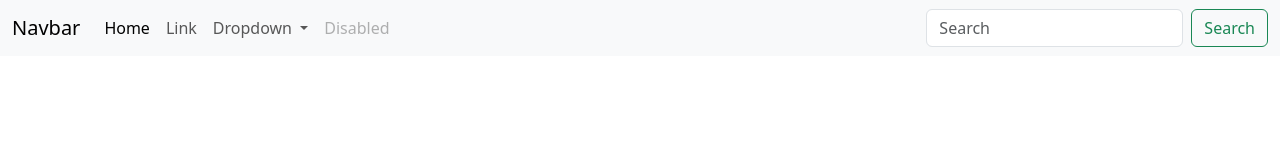
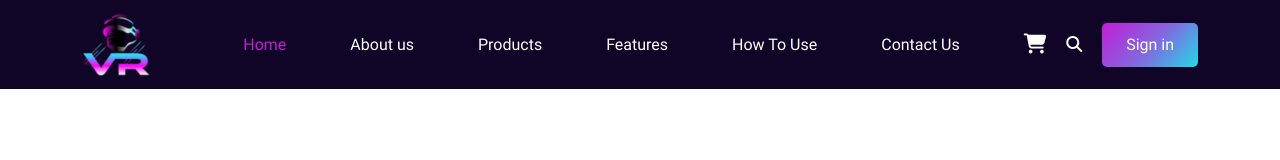
Before and after one commit to OmamaKhokhar/Virtual-Reality-Website, a plain HTML site: page index.html in a window 1280 px wide. Drawn offline with nearby package versions, Linux system fonts and the light colour scheme.

Commit message:
Added Navbar

```diff
--- a/index.html
+++ b/index.html
@@ -3,49 +3,69 @@
 <head>
     <meta charset="UTF-8">
     <meta name="viewport" content="width=device-width, initial-scale=1.0">
-    <title>VR Website</title>
+    <title>VR - Virtual Reality Website</title>
+
+    <link rel="shortcut icon" href="Assests/Images/VR-logo.png" type="image/x-icon">
     <link href="https://cdn.jsdelivr.net/npm/bootstrap@5.3.3/dist/css/bootstrap.min.css" rel="stylesheet" integrity="sha384-QWTKZyjpPEjISv5WaRU9OFeRpok6YctnYmDr5pNlyT2bRjXh0JMhjY6hW+ALEwIH" crossorigin="anonymous">
-
+    <link rel="stylesheet" href="style.css">
+    <script src="https://cdn.jsdelivr.net/npm/bootstrap@5.3.3/dist/js/bootstrap.bundle.min.js" integrity="sha384-YvpcrYf0tY3lHB60NNkmXc5s9fDVZLESaAA55NDzOxhy9GkcIdslK1eN7N6jIeHz" crossorigin="anonymous"></script>
+    <script src="https://kit.fontawesome.com/2e3e284156.js" crossorigin="anonymous"></script>
 </head>
   <body>
-    <script src="https://cdn.jsdelivr.net/npm/bootstrap@5.3.3/dist/js/bootstrap.bundle.min.js" integrity="sha384-YvpcrYf0tY3lHB60NNkmXc5s9fDVZLESaAA55NDzOxhy9GkcIdslK1eN7N6jIeHz" crossorigin="anonymous"></script>
-    <!-- Nav Bar -->
-    <nav class="navbar navbar-expand-lg bg-body-tertiary">
+    <!-- HEADER STARTS -->
+    <header>
+      <!-- NAVBAR -->
       <div class="container-fluid">
-          <a class="navbar-brand" href="#">Navbar</a>
+        <div class="container">
+          <nav class="navbar navbar-expand-lg">
+            <!-- LOGO -->
+            <div class="navbar-brand">
+              <img src="Assests/Images/VR-logo.png" alt="">
+            </div>
+            <!-- MENU BUTTON -->
             <button class="navbar-toggler" type="button" data-bs-toggle="collapse" data-bs-target="#navbarSupportedContent" aria-controls="navbarSupportedContent" aria-expanded="false" aria-label="Toggle navigation">
-            <span class="navbar-toggler-icon"></span>
+              <i class="fa-solid fa-bars fa-lg" style="color: #8268de;"></i>
             </button>
-          <div class="collapse navbar-collapse" id="navbarSupportedContent">
-            <ul class="navbar-nav me-auto mb-2 mb-lg-0">
-              <li class="nav-item">
-                <a class="nav-link active" aria-current="page" href="#">Home</a>
+            <!-- PAGES LINKS -->
+            <div class="w-auto collapse navbar-collapse" id="navbarSupportedContent">
+              <ul class="row-cols-lg-auto row-cols-1 navbar-nav align-items-center ms-auto mb-2 mb-lg-0 ">
+                <li class="nav-item me-xl-5 me-lg-3 ">
+                  <a class="nav-link active" aria-current="page" href="#">
+                    Home
+                  </a>
                 </li>
-              <li class="nav-item">
-                <a class="nav-link" href="#">Link</a>
+                <li class="nav-item me-xl-5 me-lg-3 ">
+                  <a class="nav-link" href="#">
+                    About us
+                  </a>
                 </li>
-              <li class="nav-item dropdown">
-                <a class="nav-link dropdown-toggle" href="#" role="button" data-bs-toggle="dropdown" aria-expanded="false">
-                  Dropdown
-                </a>
-                <ul class="dropdown-menu">
-                  <li><a class="dropdown-item" href="#">Action</a></li>
-                  <li><a class="dropdown-item" href="#">Another action</a></li>
-                  <li><hr class="dropdown-divider"></li>
-                  <li><a class="dropdown-item" href="#">Something else here</a></li>
-                </ul>
+                <li class="nav-item me-xl-5 me-lg-3">
+                  <a class="nav-link " href="#">Products</a>
                 </li>
-              <li class="nav-item">
-                <a class="nav-link disabled" aria-disabled="true">Disabled</a>
+                <li class="nav-item me-xl-5 me-lg-3">
+                  <a class="nav-link " href="#">Features</a>
+                </li>
+                <li class="nav-item me-xl-5 me-lg-3">
+                  <a class="nav-link " href="#">How To Use</a>
+                </li>
+                <li class="nav-item me-xl-5  me-lg-3">
+                  <a class="nav-link " href="#">Contact Us</a>
+                </li>
+                <li class=" nav-item  ms-xl-2 ms-lg-5 justify-content-end">
+                  <span class="w-auto nav-link  p-0">
+                    <i class="me-3 fa-solid fa-cart-shopping fa-lg" style="color: #ffffff;"></i>
+                    <i class="me-3 fa-solid fa-magnifying-glass" style="color: #ffffff;"></i>
+                    <button class=" button px-4">Sign in</button>
+
+                  </span>
+
                 </li>
               </ul>
-            <form class="d-flex" role="search">
-              <input class="form-control me-2" type="search" placeholder="Search" aria-label="Search">
-              <button class="btn btn-outline-success" type="submit">Search</button>
-            </form>
+          </nav>
         </div>
       </div>
-      </nav>
+    </header>
+
 
   </body>
 </html>
--- a/style.css
+++ b/style.css
@@ -0,0 +1,30 @@
+@font-face {
+    font-family:"Roboto-Regular";
+    src: url(Assests/Fonts/Roboto/Roboto-Regular.ttf);
+}
+@font-face {
+    font-family:"Roboto-Medium";
+    src: url(Assests/Fonts/Roboto/Roboto-Medium.ttf);
+}
+/* HEADER */
+header>.container-fluid:nth-child(1){
+    background-color: #100527;
+    font-family: "Roboto-Regular";
+}
+.nav-item .active{
+   color: rgba(194,29,215,1) !important;
+}
+.nav-item a{
+    color: white;
+}
+.nav-item a:hover{
+    color:rgba(194,29,215,1);
+}
+.button{
+    color: white;
+    background: linear-gradient(133deg, rgba(194,29,215,1) 0%, rgba(130,104,222,1) 52%, rgba(34,217,233,1) 100%);
+    border: 0;
+    border-radius: 5px;
+    padding: 10px 0px;
+    font-family: "Roboto-Regular";
+}
```
Also changed, not shown: Assests/Fonts/Roboto/Roboto-Black.ttf (added), Assests/Fonts/Roboto/Roboto-Bold.ttf (added), Assests/Fonts/Roboto/Roboto-Light.ttf (added), Assests/Fonts/Roboto/Roboto-Medium.ttf (added), Assests/Fonts/Roboto/Roboto-Regular.ttf (added), Assests/Fonts/Roboto/Roboto-Thin.ttf (added), Assests/Images/VR-logo.png (added). Lines whose indentation alone changed are shown as unchanged.
